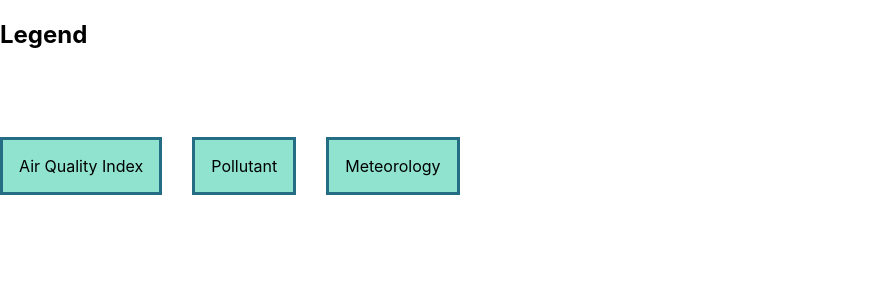
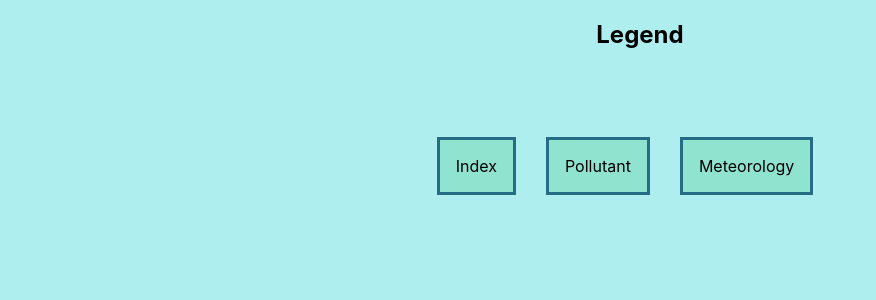
Before and after one commit to chensamet/Envitech-Home-Assign, a React (Create React App) app in the folder client/: page / in a window 1280 px wide. Shown: the top 300 px of the page, without its empty margins (0-876 px from the left). Built offline with nearby package versions, Linux system fonts and the light colour scheme.

Commit message:
Cleaning code

```diff
--- a/client/package.json
+++ b/client/package.json
@@ -6,6 +6,7 @@
     "@testing-library/jest-dom": "^5.16.5",
     "@testing-library/react": "^13.4.0",
     "@testing-library/user-event": "^13.5.0",
+    "http-server": "^14.1.1",
     "react": "^18.2.0",
     "react-dom": "^18.2.0",
     "react-scripts": "5.0.1",
--- a/client/src/App.js
+++ b/client/src/App.js
@@ -1,5 +1,4 @@
-import logo from "./logo.svg";
-import "./App.css";
+
 import DashBoard from "./components/DashBoard";
 import Legend from "./components/Legend";
 import { Fragment } from "react";
--- a/client/src/components/DashBoard.css
+++ b/client/src/components/DashBoard.css
@@ -1,3 +1,13 @@
+body {
+  background-color: paleturquoise;
+  display: flex;
+justify-content: center;
+align-items: center;
+}
+
+h2{
+  text-align: center;
+}
 ul{
     list-style:none;
     padding:0;
--- a/client/src/components/Navbar.js
+++ b/client/src/components/Navbar.js
@@ -3,15 +3,19 @@ import "./DashBoard.css";
 
 const Navbar = (props) => {
   const { monitorTypes, monitor, onLegendSelected } = props;
-  const monitorByMonitorTypeID = monitor.reduce((acc, a) =>
-    ((acc[a.MonitorTypeId] = acc[a.MonitorTypeId] || []).push(a), acc), {})
+  const monitorByMonitorTypeID = monitor.reduce(
+    (acc, a) => (
+      (acc[a.MonitorTypeId] = acc[a.MonitorTypeId] || []).push(a), acc
+    ),
+    {}
+  );
   return (
     <section class="menu" id="navbar">
       <ul>
         {monitorTypes.map((monitorType) => {
           return (
             <li>
-              {monitorType.description}
+              {monitorType.Name}
               <ul>
                 {monitorByMonitorTypeID[monitorType.Id].map((monitor) => {
                   return (
```
Also changed, not shown: client/src/App.css (deleted, +0 -39 lines), client/src/components/DashBoard.js (+1 -39 lines), client/src/logo.svg (deleted), 1 other file (tests, documents, lock files or other folders).
